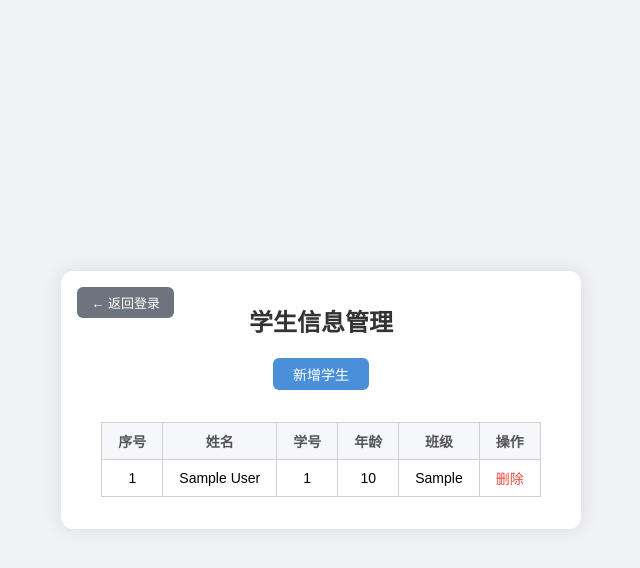
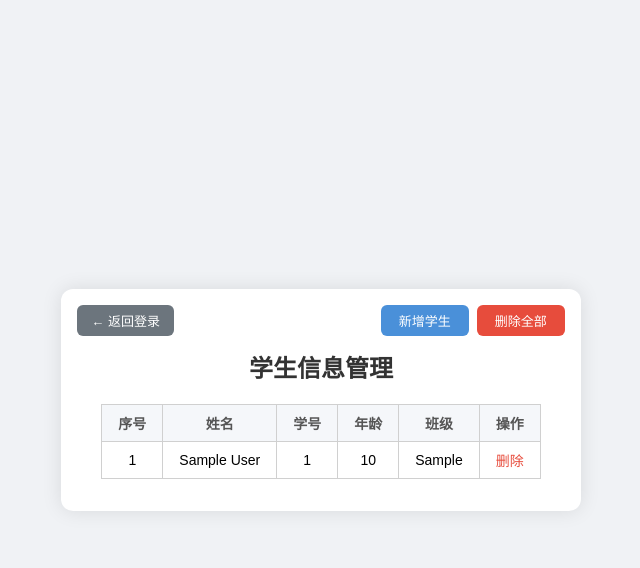
Before and after one commit to curry-30-30/student_system, a Flask app: page /student_list in a window 1280 px wide. Shown: the top 568 px of the page, without its empty margins (319-959 px from the left). Run offline with Flask 3, Linux system fonts and the light colour scheme; tables that the repository leaves empty hold one stand-in row (values such as "Sample post").

Commit message:
新增删除全部按钮，放在右上角等大

```diff
--- a/app.py
+++ b/app.py
@@ -85,6 +85,17 @@ def delete(sid):
     flash("删除成功！")
     return redirect("/student_list")
 
+# 删除全部学生
+@app.route("/delete_all")
+def delete_all():
+    conn = sqlite3.connect("student.db")
+    cursor = conn.cursor()
+    cursor.execute("DELETE FROM student")
+    conn.commit()
+    conn.close()
+    flash("已删除全部学生！")
+    return redirect("/student_list")
+
 # 程序启动入口
 if __name__ == "__main__":
     app.run(debug=True)
--- a/templates/list.html
+++ b/templates/list.html
@@ -16,7 +16,7 @@
         }
         .container {
             background: #fff;
-            padding: 32px 40px;
+            padding: 60px 40px 32px;
             border-radius: 12px;
             box-shadow: 0 0 20px rgba(0,0,0,0.1);
             text-align: center;
@@ -36,22 +36,36 @@
         a.back-btn:hover {
             background: #5a6268;
         }
+        .top-actions {
+            position: absolute;
+            top: 16px;
+            right: 16px;
+            display: flex;
+            gap: 8px;
+        }
+        a.action-btn {
+            display: inline-block;
+            padding: 6px 18px;
+            border-radius: 6px;
+            font-size: 13px;
+            text-decoration: none;
+            color: #fff;
+        }
         h2 {
             margin-bottom: 20px;
             color: #333;
         }
         a.add-btn {
-            display: inline-block;
-            margin-bottom: 16px;
-            padding: 6px 20px;
             background: #4a90d9;
-            color: #fff;
-            text-decoration: none;
-            border-radius: 6px;
-            font-size: 14px;
         }
         a.add-btn:hover {
             background: #357abd;
+        }
+        a.delete-all-btn {
+            background: #e74c3c;
+        }
+        a.delete-all-btn:hover {
+            background: #c0392b;
         }
         table {
             border-collapse: collapse;
@@ -107,8 +121,9 @@
     <div class="container">
         <a class="back-btn" href="/">← 返回登录</a>
         <h2>学生信息管理</h2>
-        <div style="margin-bottom:16px;">
-            <a class="add-btn" href="/add">新增学生</a>
+        <div class="top-actions">
+            <a class="action-btn add-btn" href="/add">新增学生</a>
+            <a class="action-btn delete-all-btn" href="/delete_all" onclick="return confirm('确定要删除全部学生吗？此操作不可恢复。')">删除全部</a>
         </div>
         <table>
             <tr>
```
